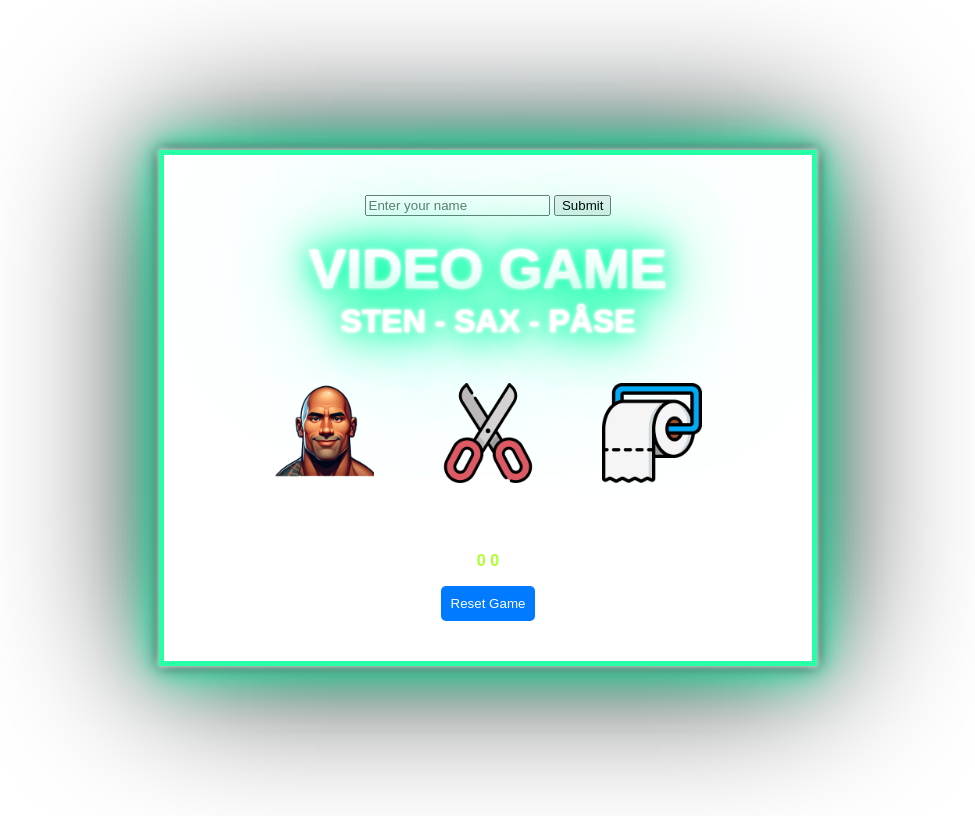
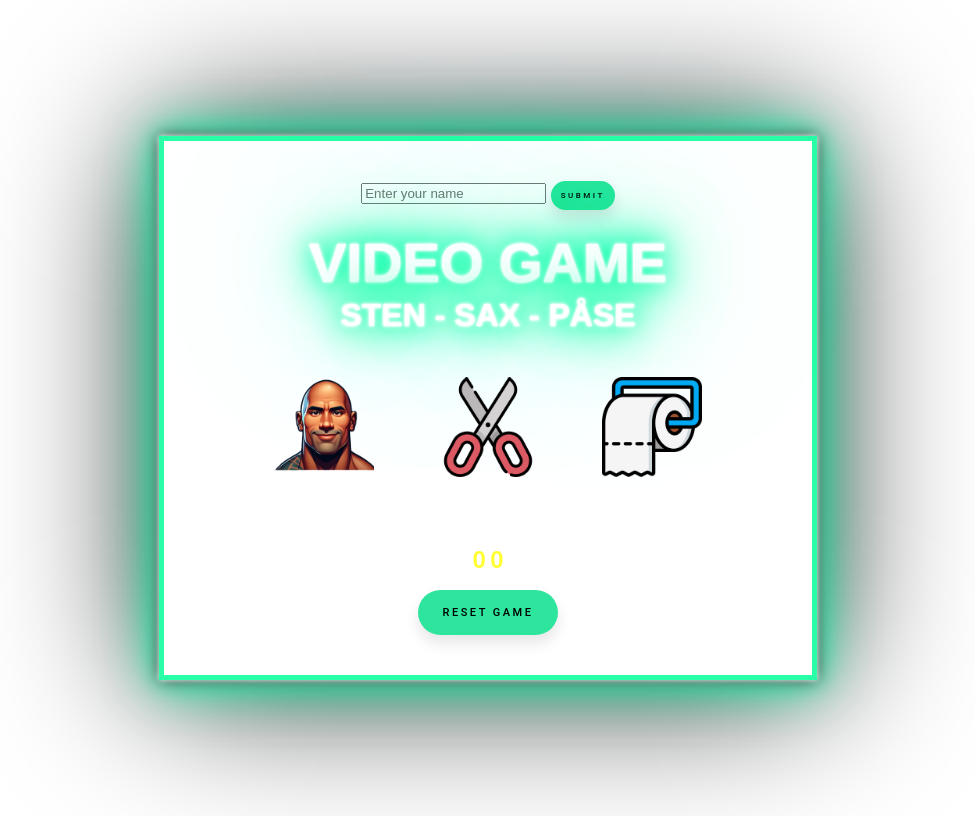
Before and after one commit to dankodinh/fe23-js1-mp2-Danny-Dinhh, a plain HTML site: page index.html in a window 1280 px wide. Shown: the whole page, without its empty margins (152-1127 px from the left). Drawn offline with Linux system fonts and the light colour scheme; a web font is replaced by a local one.

Commit message:
style.css

```diff
--- a/style.css
+++ b/style.css
@@ -32,7 +32,7 @@ body {
 }
 
 .choice img {
-    width: 100px;
+    width: 100px; /* Adjust size as necessary */
     height: auto;
     margin-top: 40px;
 }
@@ -75,7 +75,8 @@ h1.extra {
 }
 #user-score, #computer-score {
     font-weight: bold;
-    color:greenyellow;
+    color:rgba(255, 255, 0, 0.801);
+    font-size: 1.5rem;
 }
 
 #game-winner {
@@ -95,20 +96,92 @@ h1.extra {
 }
 
 #reset-button {
-    padding: 10px;
-    background-color: #007bff;
-    color: white;
+    width: 140px;
+    height: 45px;
+    font-family: 'Roboto', sans-serif;
+    font-size: 11px;
+    text-transform: uppercase;
+    letter-spacing: 2.5px;
+    font-weight: 500;
+    color: #000;
+    background-color: #2EE59D;
     border: none;
-    border-radius: 5px;
+    border-radius: 45px;
+    box-shadow: 0px 8px 15px rgba(0, 0, 0, 0.1);
+    transition: all 0.3s ease 0s;
     cursor: pointer;
+    outline: none;
 }
 
 #reset-button:hover {
-    background-color: #0056b3;
+    background-color: #2EE59D;
+    box-shadow: 0px 15px 20px rgba(46, 229, 157, 0.4);
+    color: #fff;
+    transform: translateY(-2px);
 }
 
 #game-winner {
-    /* Stil for vinnare text */
+    /* Your styles for the game winner text */
     text-align: center;
-    margin-bottom: 10px;
+    margin-bottom: 10px; /* Adjust as needed */
 }
+
+#playerNameDisplay {
+    font-size: 2rem;
+    color: rgba(255, 255, 255, 0.329);
+    border: none;
+    text-shadow:
+    0 0 2px #fff,
+    0 0 2px #fff,
+    0 0 5px #fff,
+    0 0 22px black,
+    0 0 42px black,
+    0 0 52px black,
+    0 0 502px black,
+    0 0 101px black;
+}
+
+#submitNameButton {
+    padding: 10px;
+    font-family: 'Roboto', sans-serif;
+    font-size: 8px;
+    text-transform: uppercase;
+    letter-spacing: 2.5px;
+    font-weight: 500;
+    color: #000;
+    border: none;
+    border-radius: 45px;
+    box-shadow: 0px 8px 15px rgba(0, 0, 0, 0.1);
+    transition: all 0.3s ease 0s;
+    cursor: pointer;
+    outline: none;
+    background-color: #2EE59D;
+  }
+  #submitNameButton:after {
+    position: absolute;
+    content: "";
+    width: 100%;
+    height: 0;
+    bottom: 0;
+    left: 0;
+    z-index: -1;
+    border-radius: 5px;
+     background-color: #4dccc6;
+  background-image: linear-gradient(315deg, #4dccc6 0%, #96e4df 74%);
+    box-shadow:
+     -7px -7px 20px 0px #fff9,
+     -4px -4px 5px 0px #fff9,
+     7px 7px 20px 0px #0002,
+     4px 4px 5px 0px #0001;
+    transition: all 0.3s ease;
+  }
+  #submitNameButton:hover {
+    background-color: #2EE59D;
+    box-shadow: 0px 15px 20px rgba(46, 229, 157, 0.4);
+    color: #fff;
+    transform: translateY(-1px);
+  }
+
+  #submitNameButton:active {
+    top: 2px;
+  }
```
